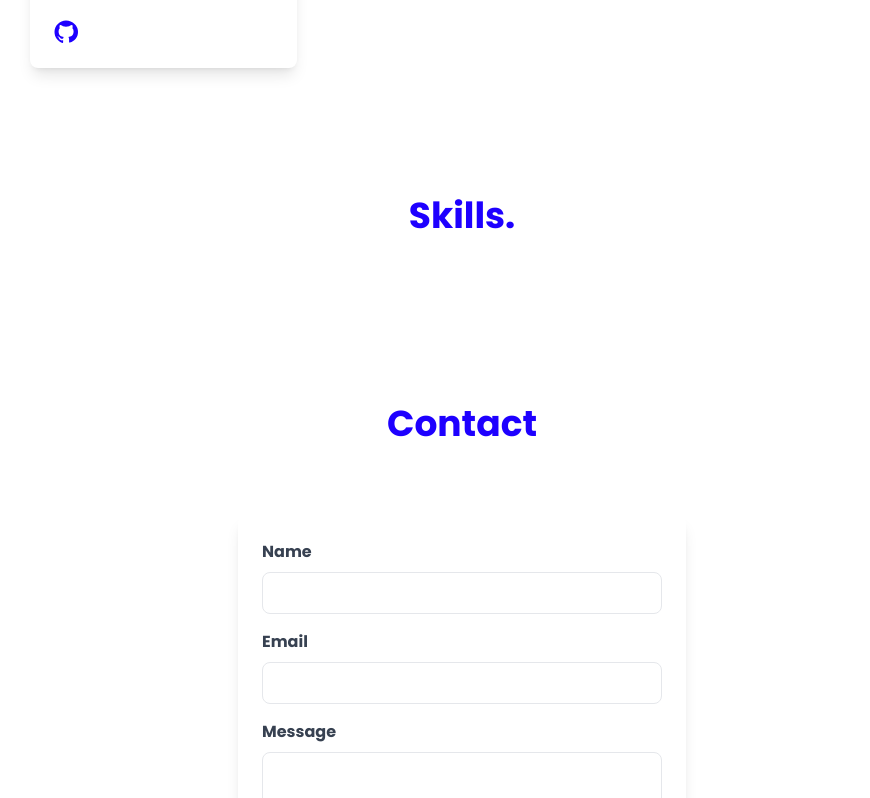
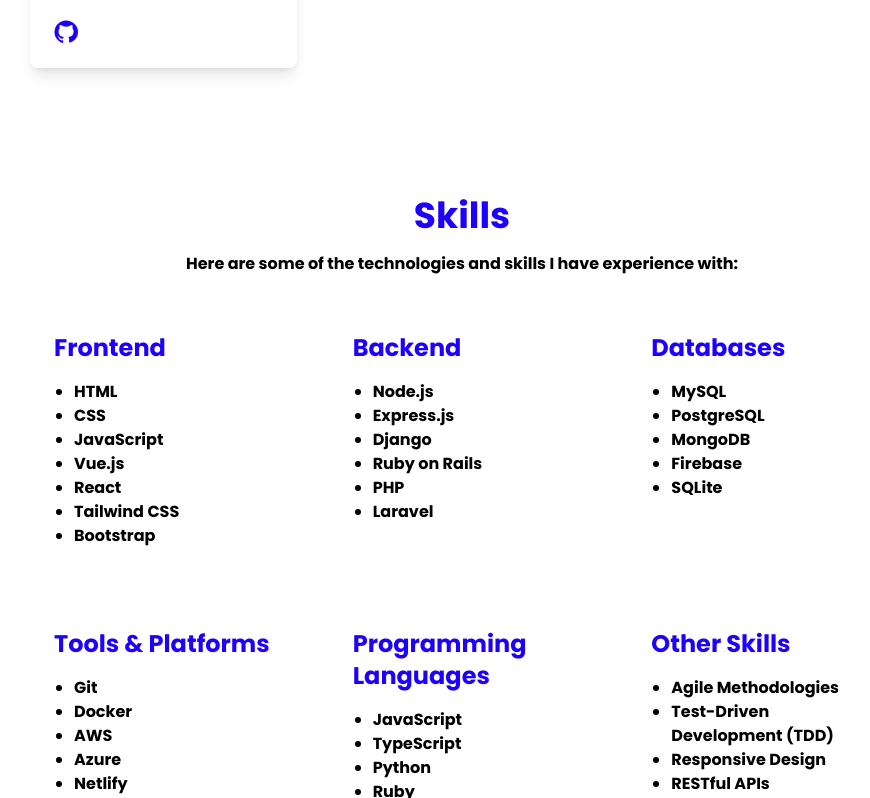
Before and after one commit to kehinde-am/kenny-portfolio, a Vue app: page / in a window 1280 px wide. Shown: the part 2302-3100 px from the top of the page, without its empty margins (178-1048 px from the left). Built offline with nearby package versions, Linux system fonts and the light colour scheme.

Commit message:
feat: added skills data

```diff
--- a/src/components/Skills.vue
+++ b/src/components/Skills.vue
@@ -1,19 +1,59 @@
-<!-- src/components/Skills.vue -->
 <template>
-  <section id="skills" class="py-20">
-    <h2 class="text-4xl font-bold text-center text-blue-700">Skills.</h2>
-    <p class="text-center text-white mt-4">Details about my skills...</p>
+  <section id="skills" class="py-20 bg-white">
+    <h2 class="text-4xl font-bold text-center text-blue-700">Skills</h2>
+    <p class="text-center text-black mt-4 mb-8">Here are some of the technologies and skills I have experience with:</p>
+    <div class="container mx-auto px-4">
+      <div class="grid grid-cols-1 sm:grid-cols-2 lg:grid-cols-3 gap-8">
+        <div v-for="category in skillCategories" :key="category.name" class="bg-white p-6 rounded-lg">
+          <h3 class="text-2xl font-bold mb-4 text-blue-700">{{ category.name }}</h3>
+          <ul class="list-disc pl-5">
+            <li v-for="skill in category.skills" :key="skill" class="text-black">{{ skill }}</li>
+          </ul>
+        </div>
+      </div>
+    </div>
   </section>
 </template>
 
 <script lang="ts">
 export default {
   name: 'Skills',
+  data() {
+    return {
+      skillCategories: [
+        {
+          name: 'Frontend',
+          skills: ['HTML', 'CSS', 'JavaScript', 'Vue.js', 'React', 'Tailwind CSS', 'Bootstrap']
+        },
+        {
+          name: 'Backend',
+          skills: ['Node.js', 'Express.js', 'Django', 'Ruby on Rails', 'PHP', 'Laravel']
+        },
+        {
+          name: 'Databases',
+          skills: ['MySQL', 'PostgreSQL', 'MongoDB', 'Firebase', 'SQLite']
+        },
+        {
+          name: 'Tools & Platforms',
+          skills: ['Git', 'Docker', 'AWS', 'Azure', 'Netlify']
+        },
+        {
+          name: 'Programming Languages',
+          skills: ['JavaScript', 'TypeScript', 'Python', 'Ruby', 'PHP', 'Java']
+        },
+        {
+          name: 'Other Skills',
+          skills: ['Agile Methodologies', 'Test-Driven Development (TDD)', 'Responsive Design', 'RESTful APIs', 'GraphQL']
+        }
+      ]
+    };
+  }
 };
 </script>
 
 <style scoped>
 section {
   padding: 4rem 0;
+  background-color: #ffffff;
 }
 </style>
```
